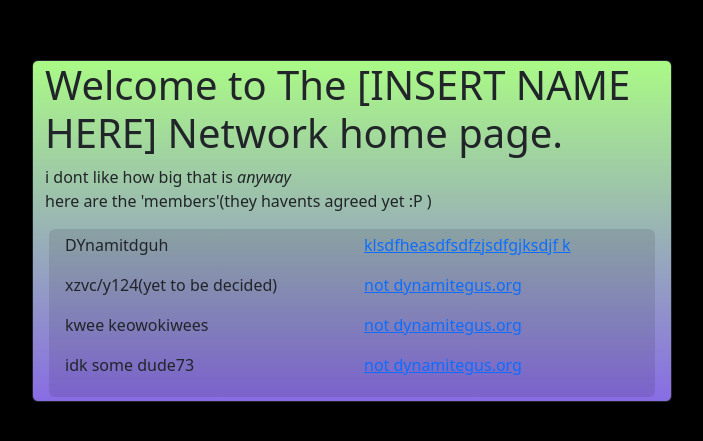
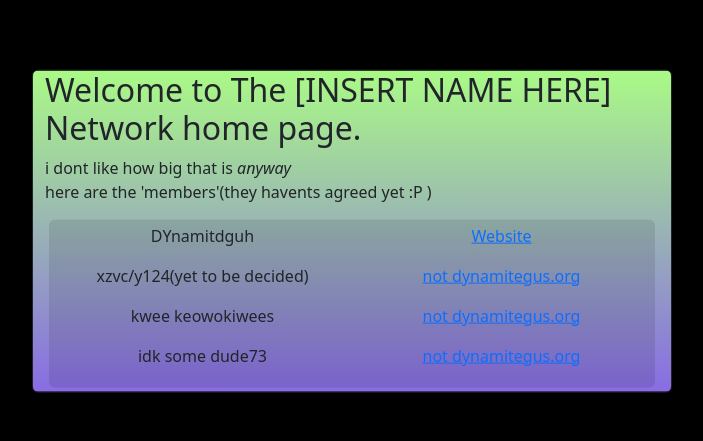
Before and after one commit to dynamitegus/hub.dynamitegus, a plain HTML site: page index.html in a window 1280 px wide. Shown: the part 169-610 px from the top of the page, without its empty margins (288-991 px from the left). Drawn offline with nearby package versions, Linux system fonts and the light colour scheme.

Commit message:
Update index.html

```diff
--- a/index.html
+++ b/index.html
@@ -21,30 +21,30 @@
     <main>
         <div
             class="bodybgcolour container border border-dark rounded position-absolute top-50 start-50 translate-middle w-50">
-            <h1>Welcome to The [INSERT NAME HERE] Network home page.</h1>
+            <h2>Welcome to The [INSERT NAME HERE] Network home page.</h2>
             <p>i dont like how big that is <i>anyway</i>
                 <br> here are the 'members'(they havents agreed yet :P )
             </p>
 
             <div class="row bg-black bg-opacity-10 m-1 p-1 rounded">
                 <div class="col">
-                    <p>DYnamitdguh</p>
+                    <p class="text-center">DYnamitdguh</p>
                 </div>
                 <div class="col">
-                    <p><a href="https://dynamitegus.org">klsdfheasdfsdfzjsdfgjksdjf k</a></p>
+                    <p class="text-center"><a href="https://dynamitegus.org">Website</a></p>
                 </div>
                 <div class="w-100"></div>
 
-                <div class="col"><p>xzvc/y124(yet to be decided)</p></div>
-                <div class="col"><p><a href="https://dyanmitegus.org">not dynamitegus.org</a></p></div>
+                <div class="col"><p class="text-center">xzvc/y124(yet to be decided)</p></div>
+                <div class="col"><p class="text-center"><a href="https://dynamitegus.org">not dynamitegus.org</a></p></div>
                 <div class="w-100"></div>
 
-                <div class="col"><p>kwee keowokiwees </p></div>
-                <div class="col"><p><a href="https://dyanmitegus.org">not dynamitegus.org</a></p></div>
+                <div class="col"><p class="text-center">kwee keowokiwees </p></div>
+                <div class="col"><p class="text-center"><a href="https://dynamitegus.org">not dynamitegus.org</a></p></div>
                 <div class="w-100"></div>
 
-                <div class="col"><p>idk some dude73</p></div>
-                <div class="col"><p><a href="https://dyanmitegus.org">not dynamitegus.org</a></p></div>
+                <div class="col"><p class="text-center">idk some dude73</p></div>
+                <div class="col"><p class="text-center"><a href="https://dynamitegus.org">not dynamitegus.org</a></p></div>
 
 
             </div>
```
